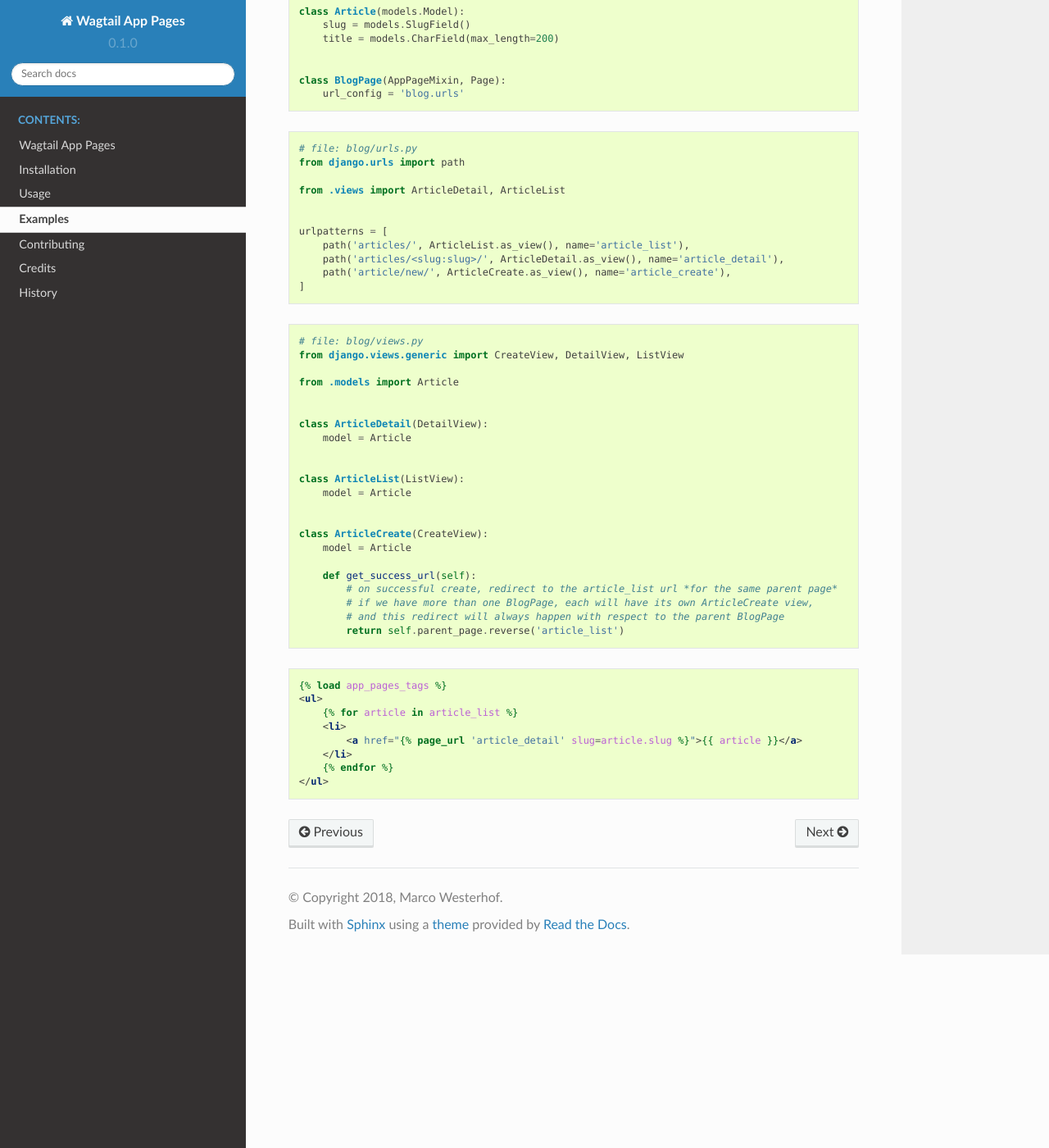
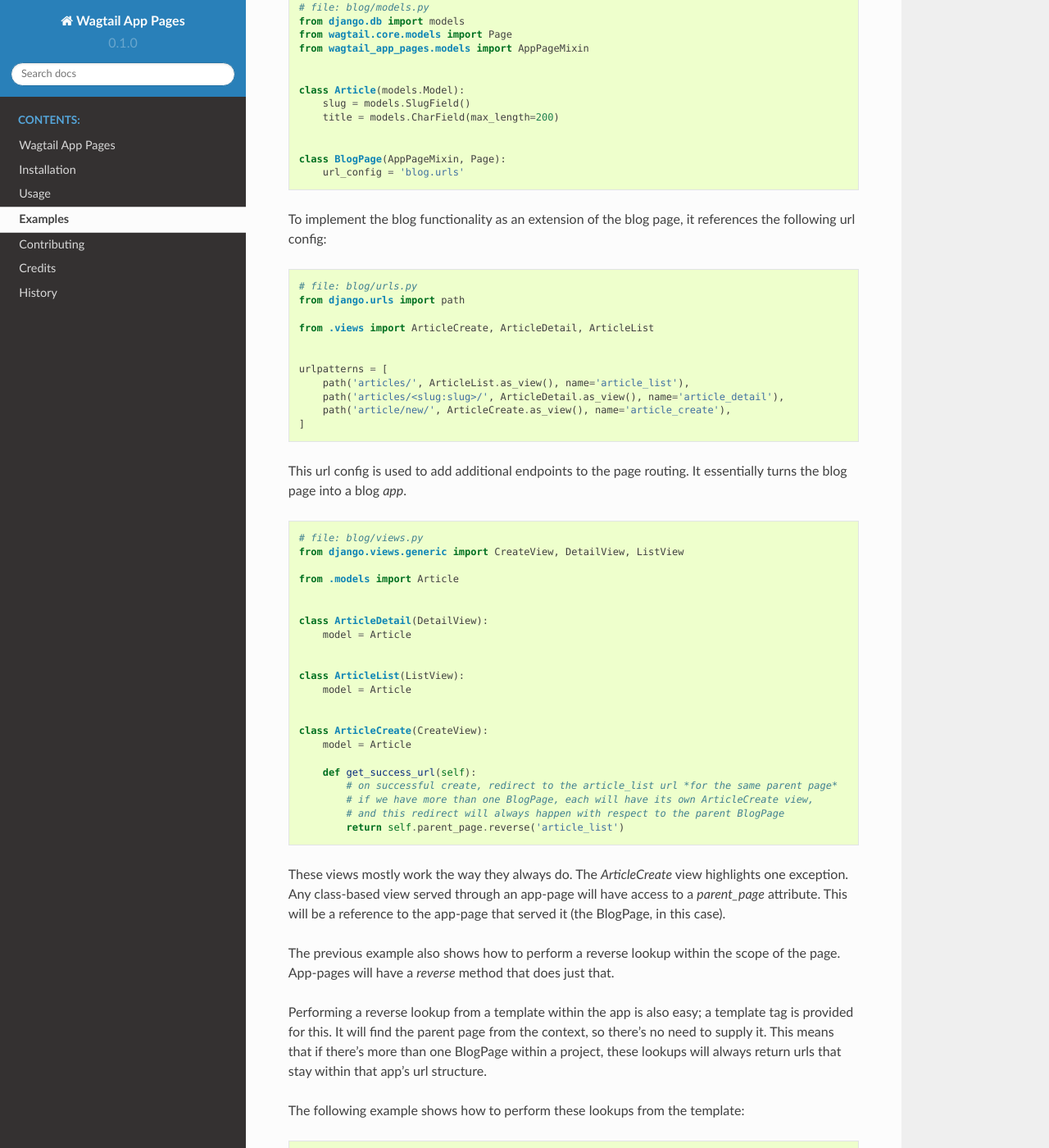
Before and after one commit to mwesterhof/wagtail_app_pages, a Sphinx documentation site: the page built from docs/examples.rst, in a window 1280 px wide and 1400 px high, scrolled down 268 px. Shown: the whole window at 82% size. Built offline with Sphinx 7.4.7 and the Read the Docs theme 2.0.0, drawn with Linux system fonts in a browser that asks for light colours; pages that are not in the unit, such as notebooks, are missing from menus; some of the changed text lies outside the part shown.

Commit message:
fix and improve documentation

```diff
--- a/docs/examples.rst
+++ b/docs/examples.rst
@@ -2,6 +2,8 @@
 Examples
 ========
 
+For a more in-depth example, we'll create a wagtail page implementing a simple blog app. This example is a little
+contrived, but it will demonstrate some of the more advanced functionality that can be implemented using app pages.
 
 .. code-block:: python
 
@@ -19,12 +21,14 @@
     class BlogPage(AppPageMixin, Page):
         url_config = 'blog.urls'
 
+To implement the blog functionality as an extension of the blog page, it references the following url config:
+
 .. code-block:: python
 
     # file: blog/urls.py
     from django.urls import path
 
-    from .views import ArticleDetail, ArticleList
+    from .views import ArticleCreate, ArticleDetail, ArticleList
 
 
     urlpatterns = [
@@ -32,6 +36,9 @@
         path('articles/<slug:slug>/', ArticleDetail.as_view(), name='article_detail'),
         path('article/new/', ArticleCreate.as_view(), name='article_create'),
     ]
+
+This url config is used to add additional endpoints to the page routing. It essentially turns the blog page into a blog
+*app*.
 
 .. code-block:: python
 
@@ -58,7 +65,18 @@
             # and this redirect will always happen with respect to the parent BlogPage
             return self.parent_page.reverse('article_list')
 
+These views mostly work the way they always do. The `ArticleCreate` view highlights one exception. Any class-based
+view served through an app-page will have access to a `parent_page` attribute. This will be a reference to the app-page
+that served it (the BlogPage, in this case).
 
+The previous example also shows how to perform a reverse lookup within the scope of the page. App-pages will have a
+`reverse` method that does just that.
+
+Performing a reverse lookup from a template within the app is also easy; a template tag is provided for this. It will
+find the parent page from the context, so there's no need to supply it. This means that if there's more than one
+BlogPage within a project, these lookups will always return urls that stay within that app's url structure.
+
+The following example shows how to perform these lookups from the template:
 
 .. code-block:: htmldjango
 
--- a/docs/readme.rst
+++ b/docs/readme.rst
@@ -15,6 +15,7 @@
 
 * Add URL endpoints to wagtail pages by simply providing a url config
 * Use regular django views instead of routing methods in the page model
+* Enrich (class based) views and request objects, so views always have access to the parent page
 * Adds a *reverse()* method to pages, so we can do reverse lookups with respect to the page itself
 * Provides a template tag to reverse urls within the same page (automatically detecting parent page if available)
 * Full url conf support, including django 2.0's new *path()* urls
```
